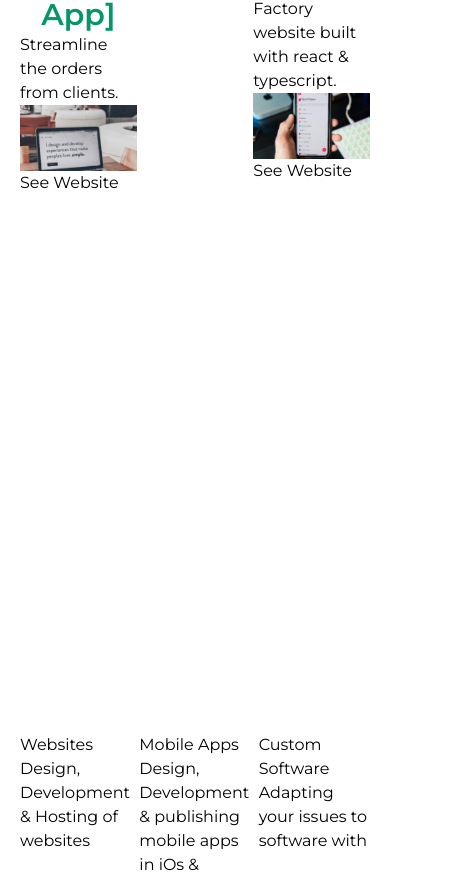
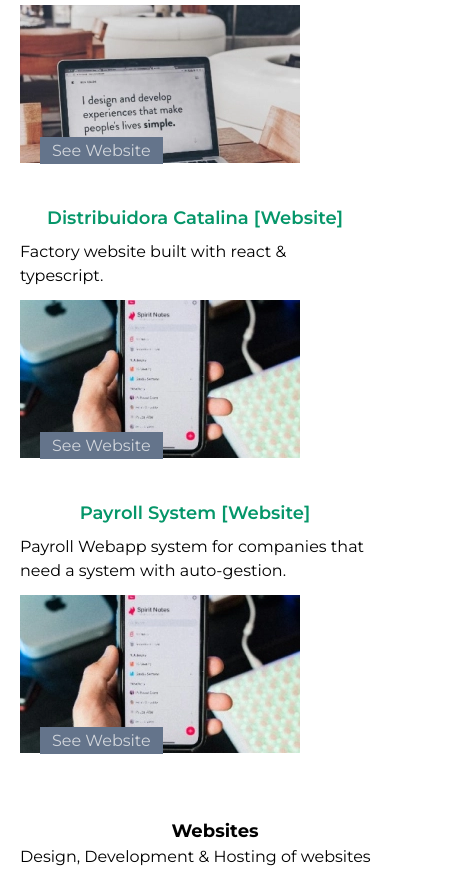
Before and after one commit to DanielCArce/Daniel-Arce-Website, a Next.js app: page / in a window 390 px wide. Shown: the part 1055-1928 px from the top of the page, 455 px wide, since content can reach past the window. Built offline with nearby package versions, Linux system fonts and the light colour scheme; no server answers.

Commit message:
Add RWD Projecs & Services
Add services and projects layout for mobile and
desktop layout for getting a correct visual For
that devices.

```diff
--- a/components/ProjectCard.tsx
+++ b/components/ProjectCard.tsx
@@ -16,16 +16,16 @@ export interface ProjectCardProps {
 }
 function ProjectCard({name, links, type, description, imgs}:ProjectCardProps) {
   return (
-      <div className='w-1/3'>
+      <div className='w-full md:w-1/3 lg:w-1/3'>
 
-            <h2 className='text-3xl font-semibold text-center text-emerald-600'>{name} [{type}]</h2>
-          <p>{description}</p>
+            <h2 className='text-lg md:text-3xl lg:text-3xl xl:text-4xl font-semibold text-center text-emerald-600 mb-2'>{name} [{type}]</h2>
+          <p className='mb-3'>{description}</p>
           <picture>
               <source type='image/webp' srcSet={imgs.webp} />
               <img src={imgs.jpg} alt={imgs.alt} />
           </picture>
-            <div>
-              {links && <Link href={links}>See Website</Link>}
+            <div className='relative bottom-6 left-5'>
+              {links && <Link href={links} className='bg-slate-500 text-gray-300 px-3 py-1'>See Website</Link>}
             </div>
           </div>
   )
--- a/sections/ProjectsSection.tsx
+++ b/sections/ProjectsSection.tsx
@@ -25,12 +25,26 @@ const allProjects: ProjectCardProps[] = [
       jpg: '/AppDev.jpg',
       alt:'Distribuidora Catalina Website'
     }
+  },{
+    id: 3,
+    name: "Payroll System",
+    type: "Website",
+    description: "Payroll Webapp system for companies that need a system with auto-gestion.",
+    links: '/blog/distribuidora-catalina',
+    imgs: {
+      webp: '/AppDev.webp',
+      jpg: '/AppDev.jpg',
+      alt:'Payroll System Webapp'
+    }
   }
 ]
 function ProjectsSection() {
   return (
-    <section id="projects" className="flex flex-row gap-2 h-screen container justify-between px-5 py-5">
+    <section id="projects" className='px-5 py-5'>
+      <h2 className='mb-3 text-2xl font-semibold'>Recents Projects</h2>
+    <section className="flex flex-col items-center md:flex-row xl:flex-row gap-2 h-screen container justify-between">
       {allProjects.map((project) => <ProjectCard key={ project.id} description={project.description} name={project.name} type={project.type} links={project.links} imgs={project.imgs}/>)}
+    </section>
     </section>
   )
 }
--- a/sections/ServicesSection.tsx
+++ b/sections/ServicesSection.tsx
@@ -2,19 +2,22 @@ import React from 'react'
 
 function ServicesSection() {
   return (
-    <section className="flex flex-row h-screen gap-2 justify-between container px-5 py-5">
-      <div className="w-1/3">
-        <h2>Websites</h2>
+    <section className="px-5 py-5">
+
+    <section className="flex flex-col md:flex-row lg:flex-row xl:flex-row h-screen gap-2 md:justify-between sm:justify-between xl:justify-between container">
+      <div className="w-screen md:w-1/3 lg:w-1/3 xl:w-1/3">
+        <h2 className="text-center text-lg md:text-2xl lg:text-2xl xl:text-3xl font-bold">Websites</h2>
         <p>Design, Development & Hosting of websites</p>
       </div>
-      <div className="w-1/3">
-        <h2>Mobile Apps</h2>
+      <div className="w-screen md:w-1/3 lg:w-1/3 xl:w-1/3">
+        <h2 className='text-center text-lg md:text-2xl lg:text-2xl xl:text-3xl font-bold'>Mobile Apps</h2>
         <p>Design, Development & publishing mobile apps in iOs & Android</p>
       </div>
-      <div className="w-1/3">
-        <h2>Custom Software</h2>
+      <div className="w-screen md:w-1/3 lg:w-1/3 xl:w-1/3">
+        <h2 className='text-center text-lg md:text-2xl lg:text-2xl xl:text-3xl font-bold'>Custom Software</h2>
         <p>Adapting your issues to software with</p>
       </div>
+    </section>
     </section>
   )
 }
```
Also changed, not shown: app/(blog)/blog/[slug]/page.tsx (+0 -14 lines).
